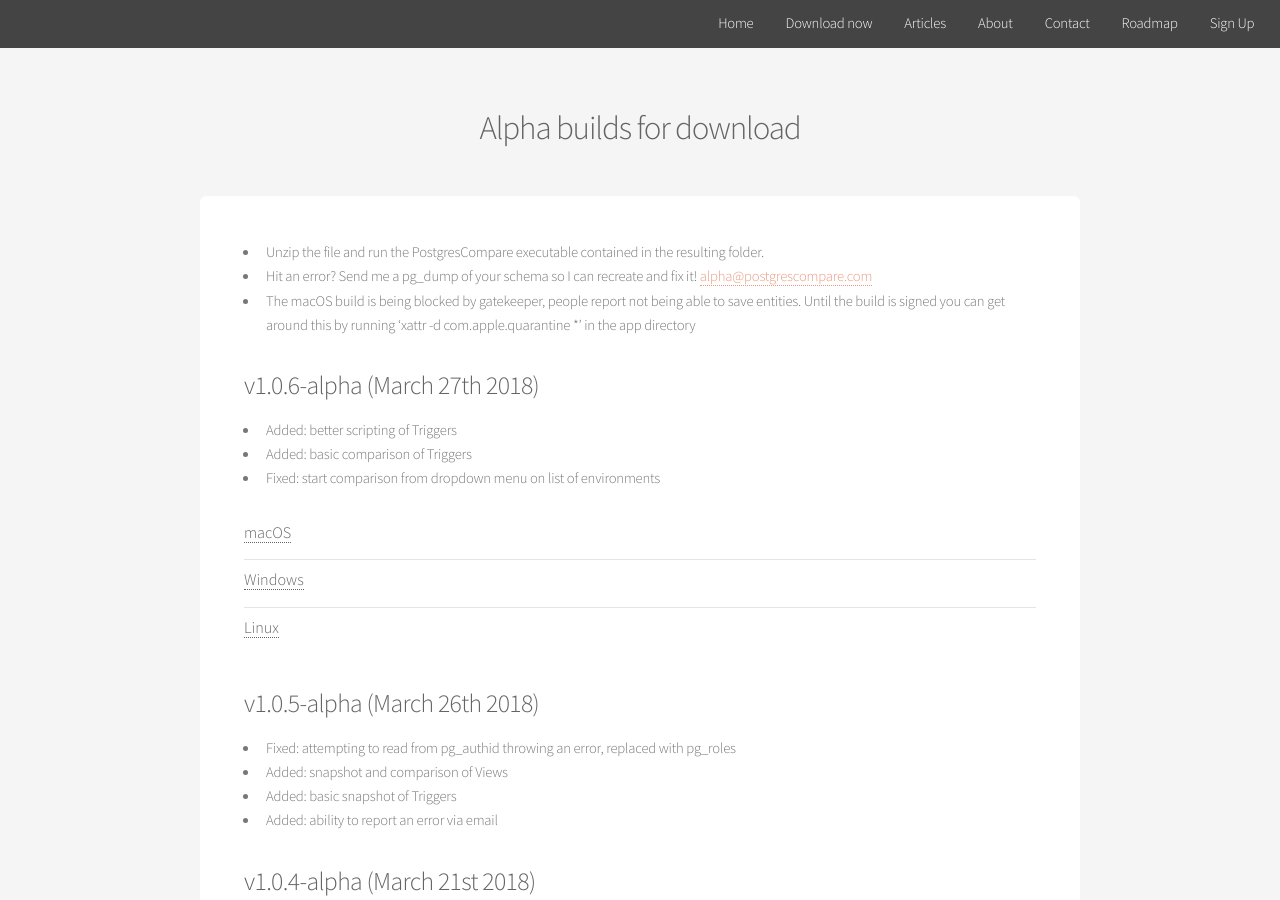
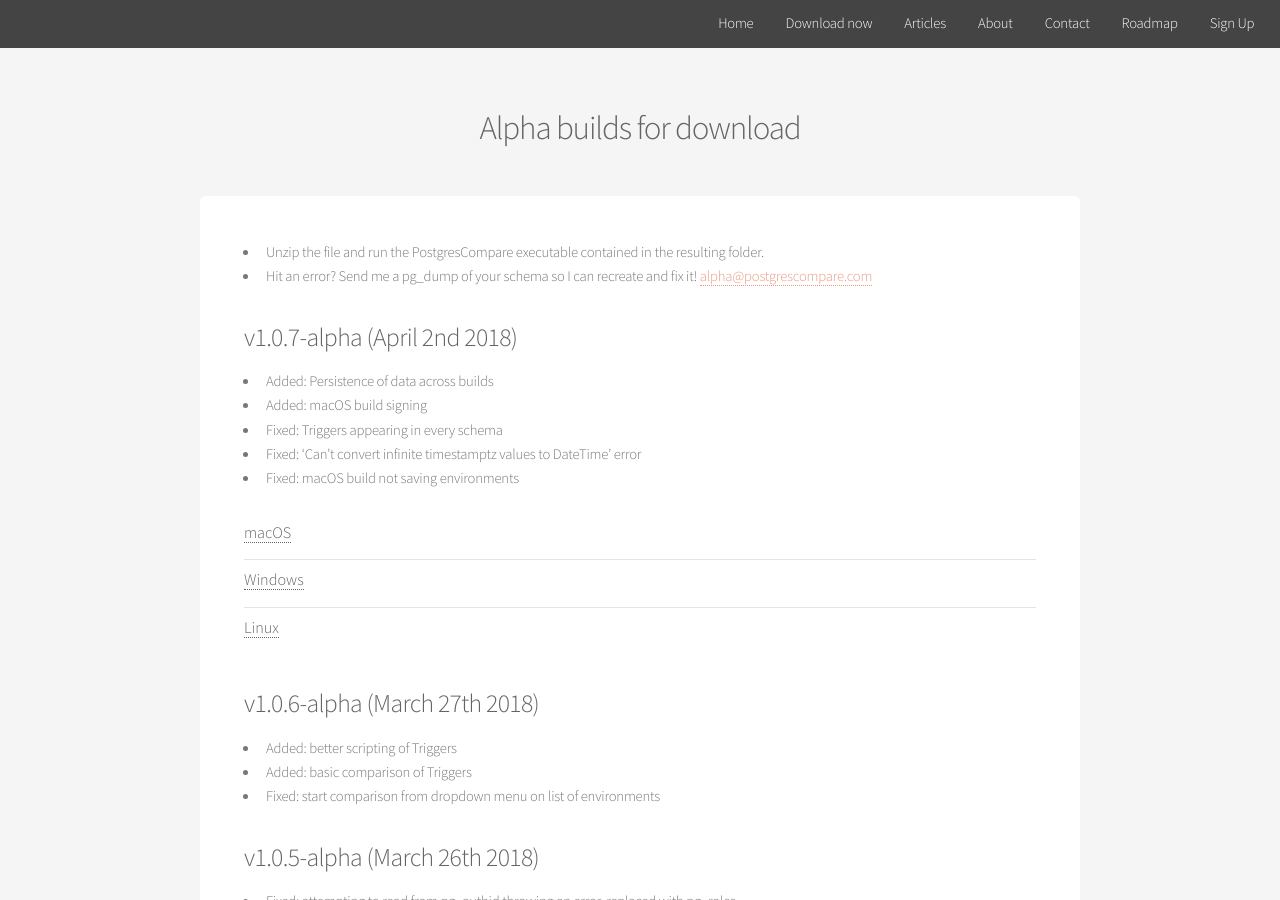
Before and after one commit to sql-migrate/backup2.sql-migrate.github.io, a Jekyll site: the page built from downloads.md, in a window 1280 px wide and 900 px high. Built offline with Jekyll 4.4.1, drawn with Linux system fonts in a browser that asks for light colours.

Commit message:
add 1.0.7-alpha

```diff
--- a/downloads.md
+++ b/downloads.md
@@ -5,35 +5,41 @@
 ---
 - Unzip the file and run the PostgresCompare executable contained in the resulting folder.
 - Hit an error? Send me a pg_dump of your schema so I can recreate and fix it! <a href="mailto:alpha@postgrescompare.com">alpha@postgrescompare.com</a>
-- The macOS build is being blocked by gatekeeper, people report not being able to save entities. Until the build is signed you can get around this by running 'xattr -d com.apple.quarantine *' in the app directory
+
+<h3>v1.0.7-alpha (April 2nd 2018)</h3>
+  - Added: Persistence of data across builds
+  - Added: macOS build signing
+  - Fixed: Triggers appearing in every schema
+  - Fixed: 'Can't convert infinite timestamptz values to DateTime' error
+  - Fixed: macOS build not saving environments
+  <ul class="alt">
+      <li>
+        <h4>
+          <a class="post-link"
+          onclick="var that=this;ga('send', 'event','Download','macOS 1.0.7-alpha',this.href);setTimeout(function(){location.href=that.href;},200);return false;"
+          href="http://downloads.postgrescompare.com/builds/PostgresCompare-darwin-x64_1.0.7-alpha.zip">macOS</a>
+        </h4>
+      </li>
+      <li>
+        <h4>
+          <a class="post-link"
+          onclick="var that=this;ga('send', 'event','Download','Windows 1.0.7-alpha',this.href);setTimeout(function(){location.href=that.href;},200);return false;"
+          href="http://downloads.postgrescompare.com/builds/PostgresCompare-win32-x64_1.0.7-alpha.zip">Windows</a>
+        </h4>
+      </li>
+      <li>
+        <h4>
+          <a class="post-link"
+          onclick="var that=this;ga('send', 'event','Download','Linux 1.0.7-alpha',this.href);setTimeout(function(){location.href=that.href;},200);return false;"
+          href="http://downloads.postgrescompare.com/builds/PostgresCompare-linux-x64_1.0.7-alpha.zip">Linux</a>
+        </h4>
+      </li>
+  </ul>
 
 <h3>v1.0.6-alpha (March 27th 2018)</h3>
   - Added: better scripting of Triggers
   - Added: basic comparison of Triggers
   - Fixed: start comparison from dropdown menu on list of environments
-  <ul class="alt">
-      <li>
-        <h4>
-          <a class="post-link"
-          onclick="var that=this;ga('send', 'event','Download','macOS 1.0.6-alpha',this.href);setTimeout(function(){location.href=that.href;},200);return false;"
-          href="http://downloads.postgrescompare.com/builds/PostgresCompare-darwin-x64_1.0.6-alpha.zip">macOS</a>
-        </h4>
-      </li>
-      <li>
-        <h4>
-          <a class="post-link"
-          onclick="var that=this;ga('send', 'event','Download','Windows 1.0.6-alpha',this.href);setTimeout(function(){location.href=that.href;},200);return false;"
-          href="http://downloads.postgrescompare.com/builds/PostgresCompare-win32-x64_1.0.6-alpha.zip">Windows</a>
-        </h4>
-      </li>
-      <li>
-        <h4>
-          <a class="post-link"
-          onclick="var that=this;ga('send', 'event','Download','Linux 1.0.6-alpha',this.href);setTimeout(function(){location.href=that.href;},200);return false;"
-          href="http://downloads.postgrescompare.com/builds/PostgresCompare-linux-x64_1.0.6-alpha.zip">Linux</a>
-        </h4>
-      </li>
-  </ul>
 
 <h3>v1.0.5-alpha (March 26th 2018)</h3>
   - Fixed: attempting to read from pg_authid throwing an error, replaced with pg_roles
```
